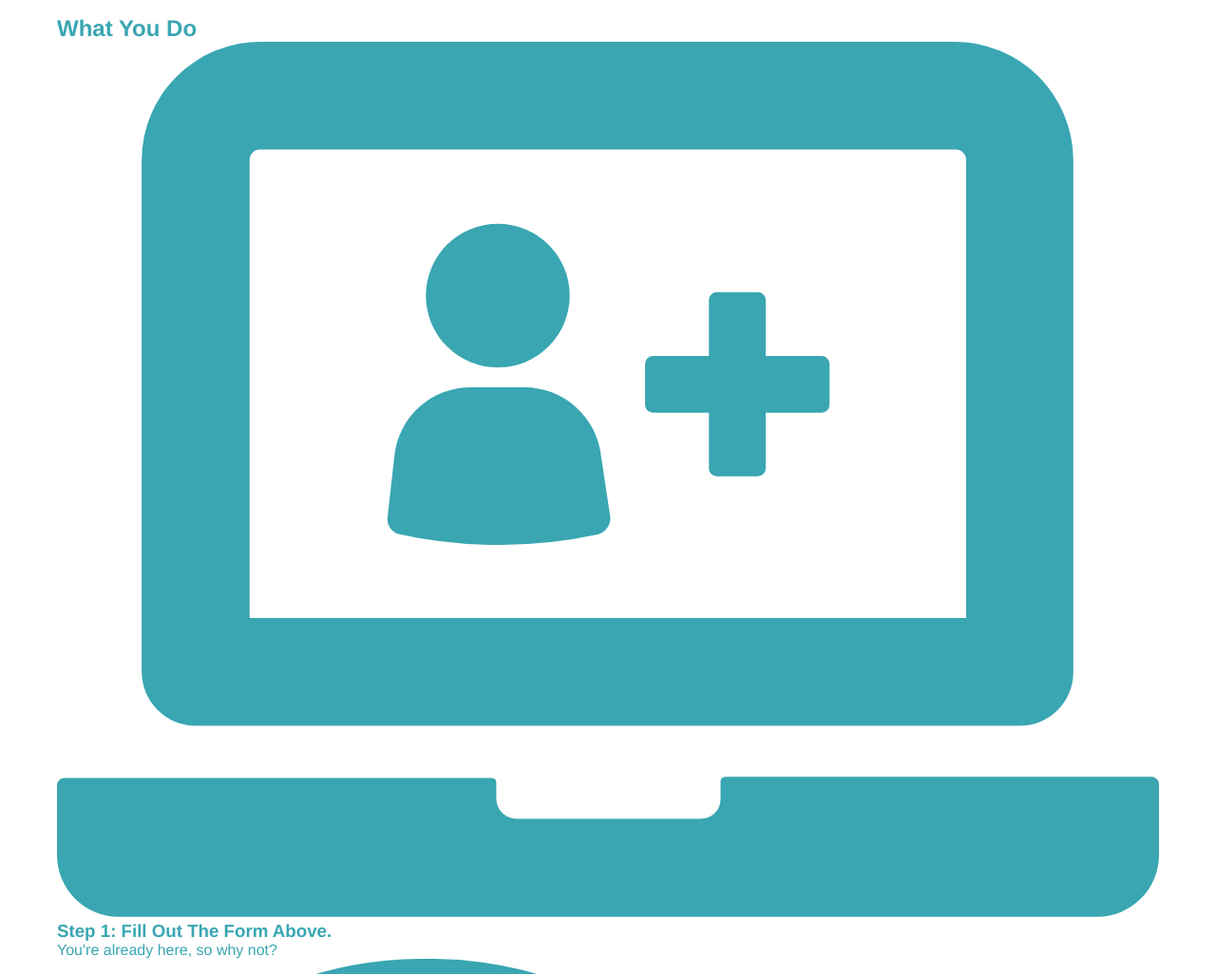
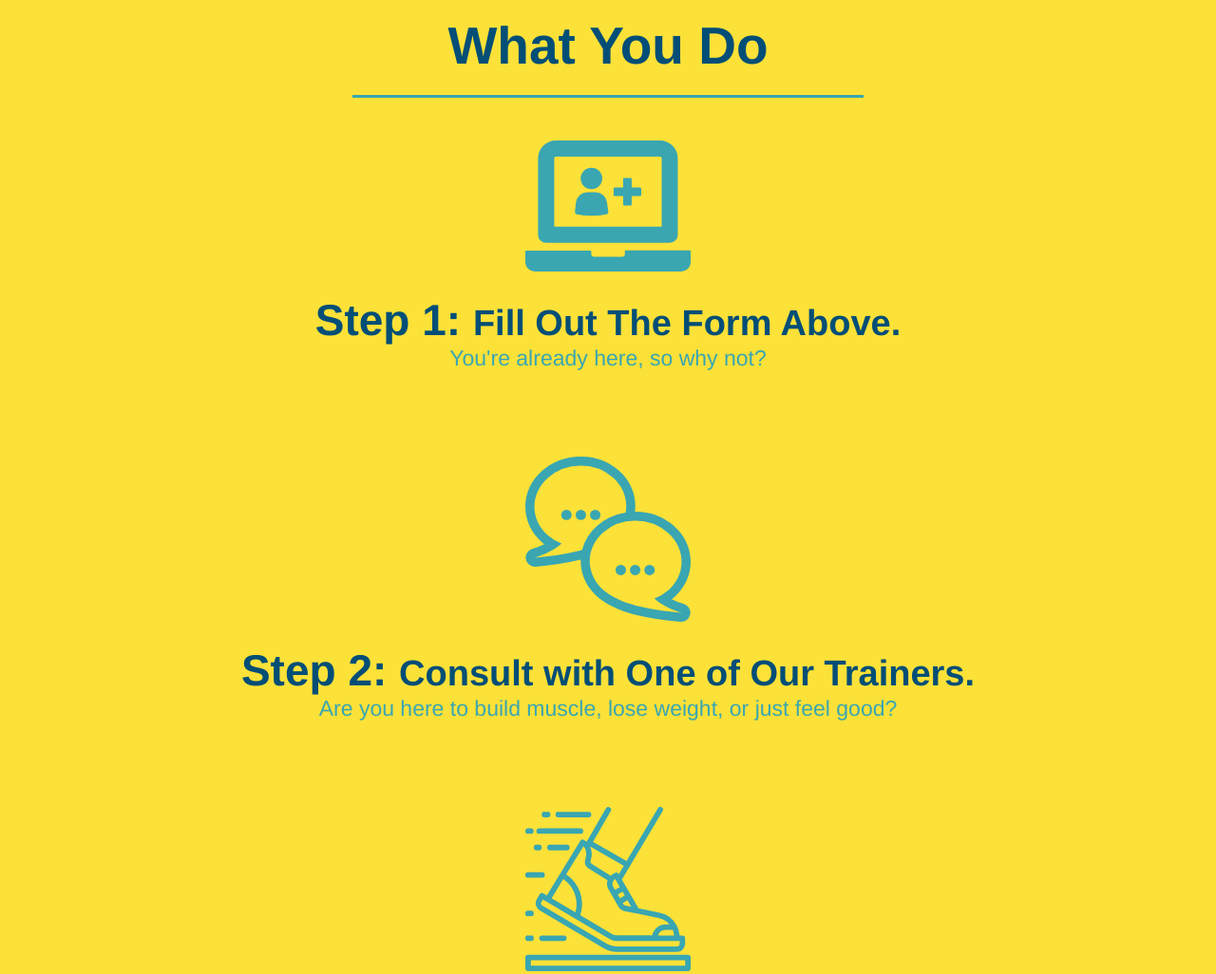
Before and after one commit to adamjflynn/run-buddy, a plain HTML site: page index.html in a window 1280 px wide. Shown: the part 1180-2206 px from the top of the page at 95% size. Drawn offline with Linux system fonts and the light colour scheme.

Commit message:
<style what you do>

```diff
--- a/assets/css/style.css
+++ b/assets/css/style.css
@@ -109,16 +109,6 @@
 .intro {
     text-align: center;
 }
-.intro h2 {
-    /* add this alongside your other declarations */
-    display: inline-block;
-    font-size: 55px;
-    color:#024e76;
-    margin-bottom: 35px;
-    padding: 0 100px 20px 100px;
-    border-bottom: 3px solid;
-    border-color: #fce138;
-}
 .intro p {
     line-height; 1.7;
     color: #39a6b2;
@@ -126,3 +116,42 @@
     font-size: 20px;
     margin: 0 auto;
 }
+.steps {
+    text-align: center;
+    background: #fce138;
+}
+.section-title {
+    font-size: 55px;
+    color: #024e76;
+    margin-bottom: 35px;
+    padding: 0 100px 20px 100px;
+    display: inline-block;
+    border-bottom: 3px solid;
+}
+.primary-border {
+    border-color: #fce138;
+}
+.secondary-border {
+    border-color: #39a6b2;
+}
+.steps div {
+    margin-bottom: 80px;
+}
+
+.steps img {
+    width: 15%;
+    margin: 10px 0;
+}
+
+.steps h3 {
+    color: #024e76;
+    font-size: 46px;
+    margin-top: 10px;
+}
+.steps p {
+    color: #39a6b2;
+    font-size: 23px;;
+}
+.steps span {
+    font-size: 38px;
+}
--- a/index.html
+++ b/index.html
@@ -70,38 +70,38 @@
 
     <!-- "What We Do" Section -->
 		<section id="what-we-do" class="intro">
-            <h2>What We Do</h2>
+            <h2 class="section-title primary-border">What We Do</h2>
             <p>
                 butcher selfies chambray shabby chic gentrify readymade yr Echo Park XOXO Tumblr normcore Banksy direct trade Blue Bottle chillwave you probably haven't heard of them single-origin coffee Vice fanny pack fixie Odd Future Austin fingerstache pickled twee synth Wes Anderson Thundercats viral bitters flannel meggings narwhal Marfa Schlitz sustainable Intelligentsia umami deep v craft
             </p>
         </section>
 
     <!-- "What You Do" Section -->
-        <section id="what-you-do">
-            <h2>What You Do</h2>
+        <section id="what-you-do" class="steps">
+            <h2 class="section-title secondary-border">What You Do</h2>
 
             <div>
                 <!-- insert this image element -->
                 <img src="./assets/images/step-1.svg" alt="" />
-                <h3>Step 1: Fill Out The Form Above.</h3>
+                <h3>Step 1: <span>Fill Out The Form Above.</span></h3>
                 <p>You're already here, so why not?</p>
             </div>
 
             <div>
                 <img src="./assets/images/step-2.svg" alt="" />
-                <h3>Step 2: Consult with One of Our Trainers.</h3>
+                <h3>Step 2: <span>Consult with One of Our Trainers.</span></h3>
                 <p>Are you here to build muscle, lose weight, or just feel good?</p>
             </div>
 
             <div>
                 <img src="./assets/images/step-3.svg" alt="" />
-                <h3>Step 3: Get Running.</h3>
+                <h3>Step 3: <span>Get Running.</span></h3>
                 <p>Hit the ground running (literally) once your trainer lays out your plan.</p>
             </div>
 
             <div>
                 <img src="./assets/images/step-4.svg" alt="" />
-                <h3>Step 4: See Results.</h3>
+                <h3>Step 4: <span>See Results.</span></h3>
                 <p>Bi-weekly checkins with your trainer will keep you focused.</p>
             </div>
         </section>
```
